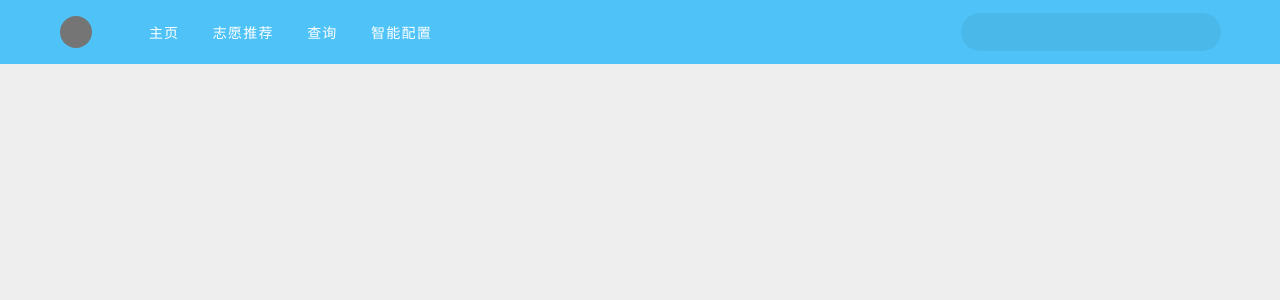
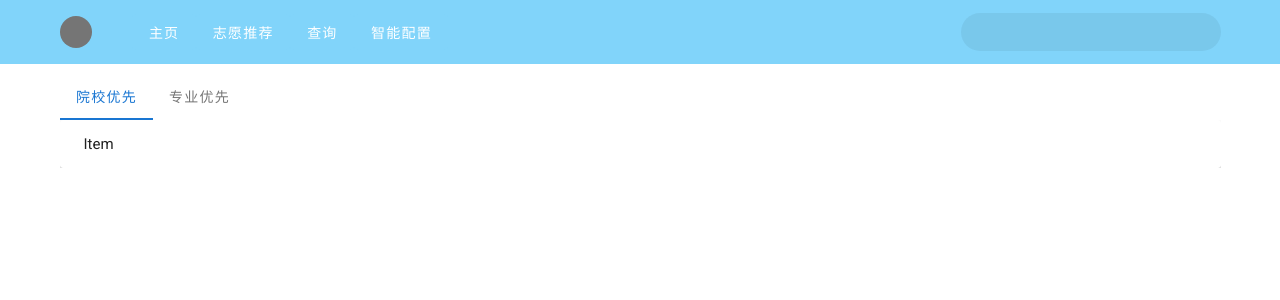
Before and after one commit to xiayeyufei/gkproject, a Vue app: page /#/zhiyuan in a window 1280 px wide. Shown: the top 300 px of the page. Built offline with nearby package versions, Linux system fonts and the light colour scheme.

Commit message:
Default Changelist

```diff
--- a/src/components/HelloWorld.vue
+++ b/src/components/HelloWorld.vue
@@ -2,7 +2,7 @@
   <v-app id="inspire">
     <v-app-bar
             app
-            color="light-blue lighten-2"
+            color="light-blue lighten-3"
             flat
 
     >
@@ -12,11 +12,11 @@
                 color="grey darken-1"
                 size="32"
         ></v-avatar>
-        <v-btn class="light-blue lighten-2" style="color: white"
+        <v-btn class="light-blue lighten-3" style="color: white"
                elevation=0
                v-bind="attrs"
                v-on="on"
-               @click="$router.push(link.url)"
+               @click="$router.push('/page')"
         >
           主页
         </v-btn>
@@ -29,7 +29,7 @@
 
         >
           <template v-slot:activator="{ on, attrs }" >
-            <v-btn class="light-blue lighten-2" style="color: white"
+            <v-btn class="light-blue lighten-3" style="color: white"
                    elevation=0
                    v-bind="attrs"
                    v-on="on"
@@ -67,9 +67,9 @@
         </v-responsive>
       </v-container>
     </v-app-bar>
-    <v-main class="grey lighten-3">
+
     <router-view></router-view>
-      </v-main>
+
   </v-app>
 </template>
 
@@ -77,7 +77,7 @@
   export default {
     data: () => ({
       links: [
-        {title:'志愿推荐',url:'/page',
+        {title:'志愿推荐',url:'/zhiyuan',
           data:[
             { title: '院校优先' },
             { title: '专业优先' },
--- a/src/components/page.vue
+++ b/src/components/page.vue
@@ -1,6 +1,6 @@
 <template>
 
-        <v-container>
+        <v-container class="grey lighten-3">
             <v-row>
 
                 <v-col
--- /dev/null
+++ b/src/components/zhiyuan.vue
@@ -0,0 +1,45 @@
+<template>
+    <v-container>
+        <v-tabs v-model="tabs">
+            <v-tab href="#tabaa">院校优先</v-tab>
+            <v-tab href="#tab2">专业优先</v-tab>
+        </v-tabs>
+        <v-tabs-items v-model="tabs">
+            <v-tab-item :value="'tabaa'">
+                <v-expansion-panels>
+                    <v-expansion-panel>
+                        <v-expansion-panel-header >
+                            Item
+                            <template v-slot:actions>
+                                <v-icon color="primary" left>
+
+                                </v-icon>
+                            </template>
+                        </v-expansion-panel-header>
+                        <v-expansion-panel-content>
+                            Lorem ipsum dolor sit amet, consectetur adipiscing elit, sed do eiusmod tempor incididunt ut labore et dolore magna aliqua. Ut enim ad minim veniam, quis nostrud exercitation ullamco laboris nisi ut aliquip ex ea commodo consequat.
+                        </v-expansion-panel-content>
+                    </v-expansion-panel>
+                </v-expansion-panels>
+            </v-tab-item>
+        </v-tabs-items>
+
+    </v-container>
+
+</template>
+
+<script>
+    export default {
+        name: "zhiyuan",
+        data () {
+            return {
+                tabs: null,
+                // text: 'Lorem ipsum dolor sit amet, consectetur adipiscing elit, sed do eiusmod tempor incididunt ut labore et dolore magna aliqua. Ut enim ad minim veniam, quis nostrud exercitation ullamco laboris nisi ut aliquip ex ea commodo consequat.',
+            }
+        },
+    }
+</script>
+
+<style scoped>
+
+</style>
--- a/src/router/index.js
+++ b/src/router/index.js
@@ -13,7 +13,12 @@ const routes = [
       path:'/page',
       name:'Page',
       component: ()=> import('../components/page')
-    }
+    },
+      {
+        path: 'zhiyuan',
+        name: 'zhiyuan',
+        component:()=>import('../components/zhiyuan')
+      }
 
     ]
   },
```
